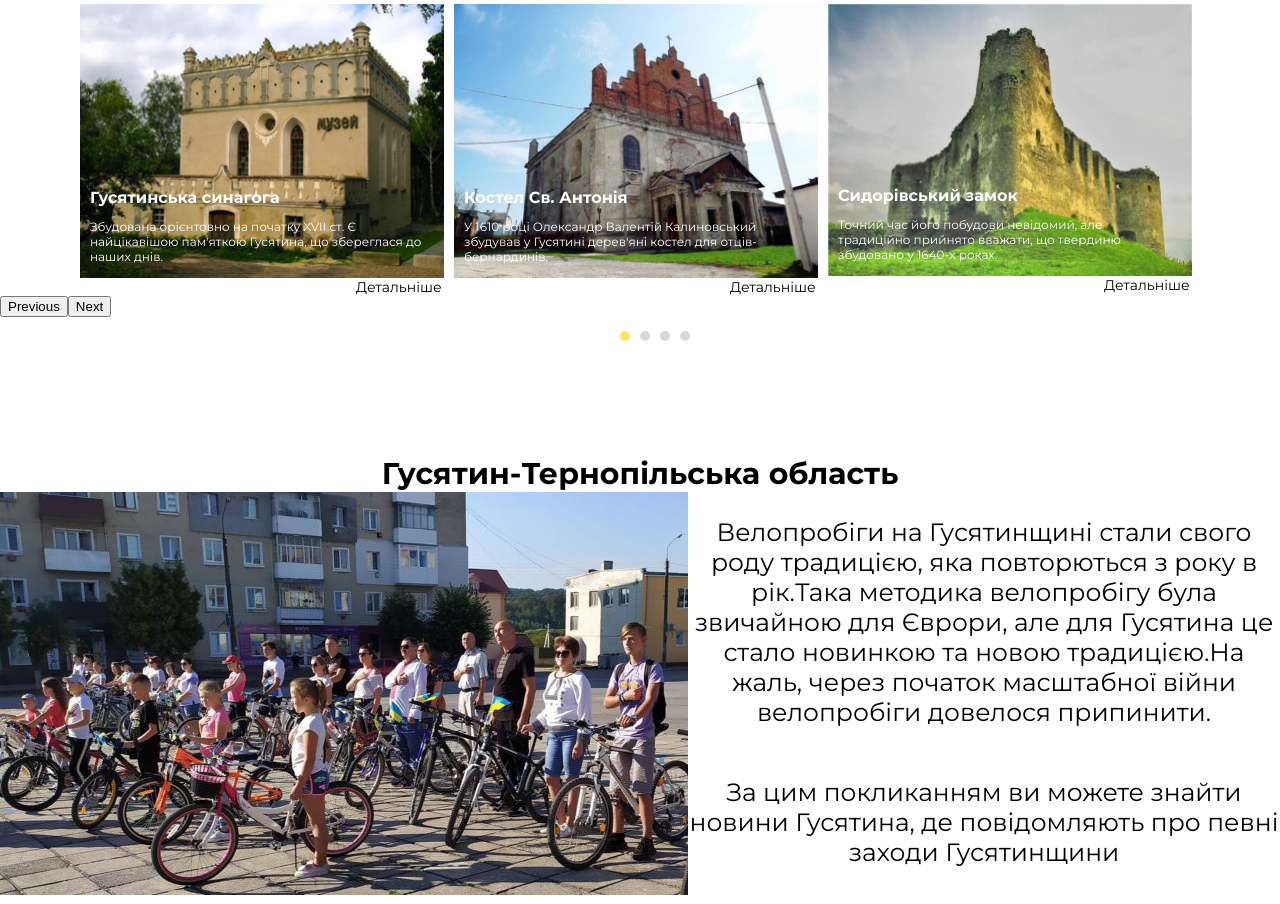
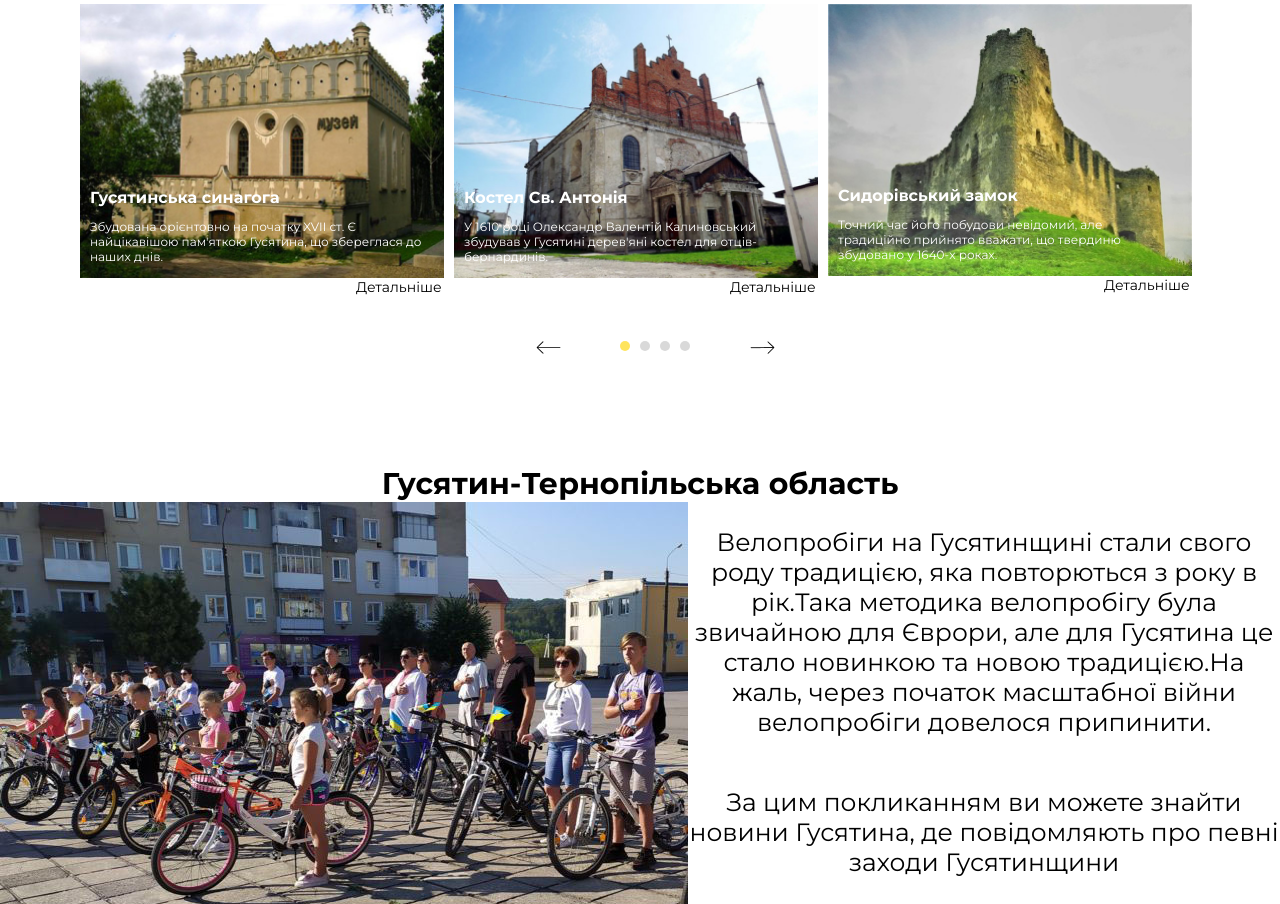
Before and after one commit to Kximikx/ukraineproject, a PHP site: page / in a window 1280 px wide. Shown: the part 2032-2936 px from the top of the page. Run offline with PHP 8.4, Linux system fonts and the light colour scheme.

Commit message:
реалізовано функціонал кнопок для слайдера

```diff
--- a/css/main.css
+++ b/css/main.css
@@ -237,7 +237,35 @@ header,
 .slider_dots .slick-dots li.slick-active button {
 	background-color: #FEE45C;
 }
-.slick-prev
+.slider_controlls {
+    margin-top: 45px;
+}
+.slider_buttons {
+   text-align: center;
+   position: relative;
+}
+.slick-next {
+    position: absolute;
+    right: 505px;
+    bottom: -20px;
+    background: url('../img/arrow_right.jpg') no-repeat;
+}
+.slick-prev {
+    position: absolute;
+    left: 535px;
+    bottom: -20px;
+    background: url('../img/arrow_left.png')no-repeat;
+}
+.slick-next, .slick-prev {
+    padding: 0;
+    width: 27px;
+    height: 27px;
+    line-height: 27px;
+    text-align: center;
+    font-size: 0;
+    border: none;
+    color: inherit;
+}
 
 /*Про проєкт лічильник*/
 
--- a/index.html
+++ b/index.html
@@ -4,7 +4,7 @@
     <meta charset="UTF-8">
     <meta http-equiv="X-UA-Compatible" content="IE=edge">
     <meta name="viewport" content="width=device-width, initial-scale=1.0">
-    <title>Document</title>
+    <title>Гусятинщина туристична</title>
     <link href="https://fonts.googleapis.com/css2?family=Montserrat:wght@400;700&display=swap" rel="stylesheet">
     <link rel="stylesheet" href="css/all.css">
     <link rel="stylesheet" href="css/slick.css">
@@ -106,7 +106,7 @@
                     </div>
                </div>
             </div>
-            <div class="slider_controls">
+            <div class="slider_controlls">
                 <div class="slider_buttons"></div>
                 <div class="slider_dots"></div>
             </div>
```
Also changed, not shown: img/arrow_left.png (added), img/arrow_right.jpg (added).
